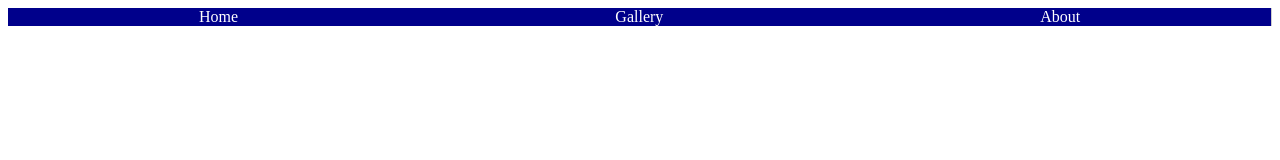
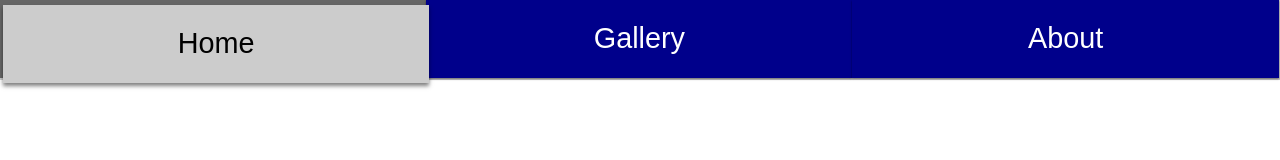
Before and after one commit to ardessau/portfolio, a plain HTML site: page assets/index.html in a window 1280 px wide. Drawn offline with Linux system fonts and the light colour scheme.

Commit message:
Commit changes made on 3/7/16

```diff
--- /dev/null
+++ b/assets/css/styles.css
@@ -0,0 +1,52 @@
+body {
+  margin: 0;
+  padding: 0;
+  font-size: 10px;
+  font-family: sans-serif;
+}
+
+.navbar {
+  background-color: #ccc;
+  min-height: 5rem;     /* 50px */
+  font-size:  1.8rem ; /* 18px */
+}
+
+ul,  /* ul is unordered list li is list item*/
+li {
+    list-style-type: none;
+    margin: 0;
+    padding: 0;
+}
+li {
+  float: left;
+  display: inline-block;
+  background-color: #666;
+  width: 33.3%;
+  line-height: 2.7;  /* does not need a unit. line height is a ratio */
+}
+ul:after {
+  content: "";
+  clear: both;
+  height: 0;
+  width: 0;
+  display: block;
+}
+a {
+  display: block;
+  background-color: darkblue;
+  color: #fff;
+  text-align: center;
+  text-decoration: none;
+  transition: background-color .5s ease,
+              color .25s ease,
+              box-shadow .5s ease,
+              transform .5s ease;
+  box-shadow: 0 1px 2px rgba(0,0,0,0.5);
+}
+
+a:hover {
+  background-color: #ccc;
+  color: #000;
+  transform: translateY(5px) translateX(3px);
+  box-shadow: 0 3px 4px rgba(0,0,0,0.5);
+}
--- a/css/styles.css
+++ /dev/null
@@ -1,29 +0,0 @@
-.navbar {
-  background-color: #ccc;
-}
-ul,  /* ul is unordered list li is list item*/
-li {
-    list-style-type: none;
-    margin: 0;
-    padding: 0;
-}
-li {
-  float: left;
-  display: inline-block;
-  background-color: #666;
-  width: 33.3%;
-}
-ul:after {
-  content: "";
-  clear: both;
-  height: 0;
-  width: 0;
-  display: block;
-}
-a {
-  display: block;
-  background-color: darkblue;
-  color: #fff;
-  text-align: center;
-  text-decoration: none;
-}
```
Also changed, not shown: assets/index.html (renamed from index.html, +1 -0 lines), assets/about.html (renamed from about.html), assets/gallery.html (renamed from gallery.html), 1 other file.
